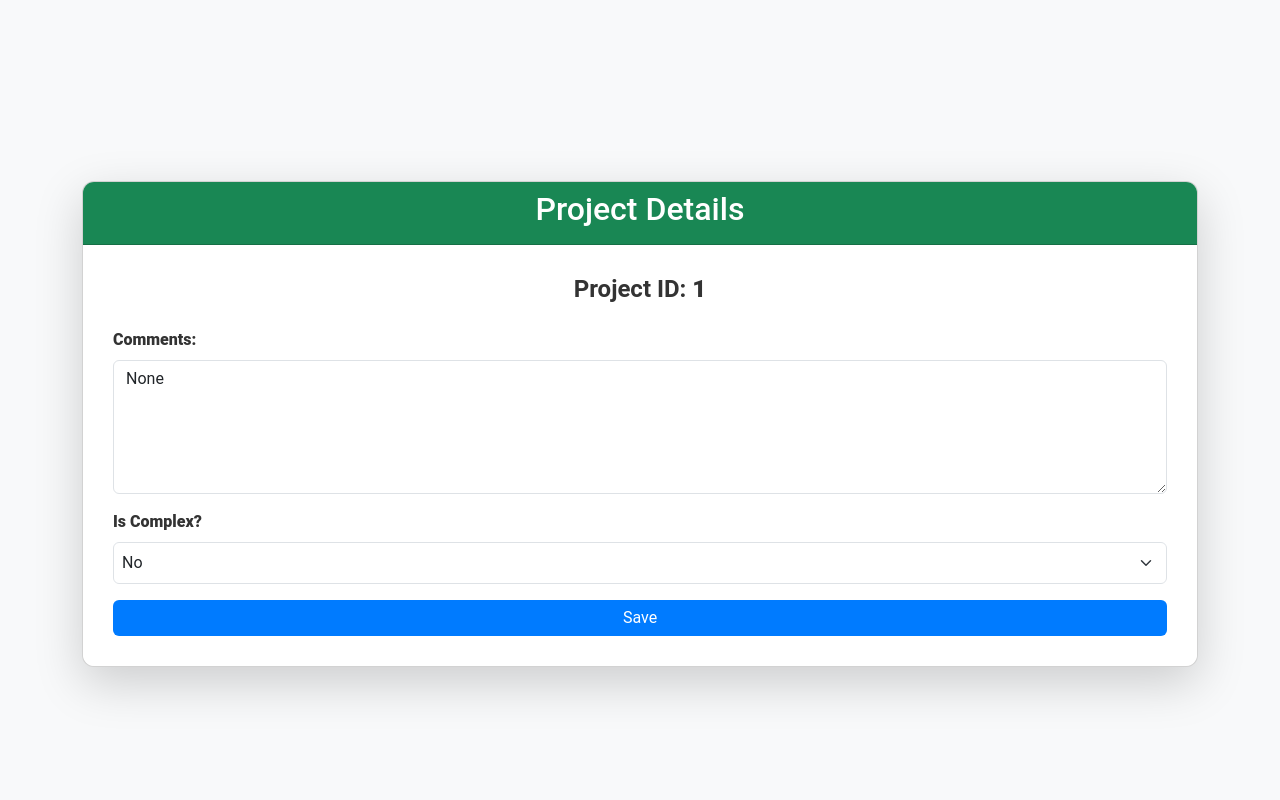
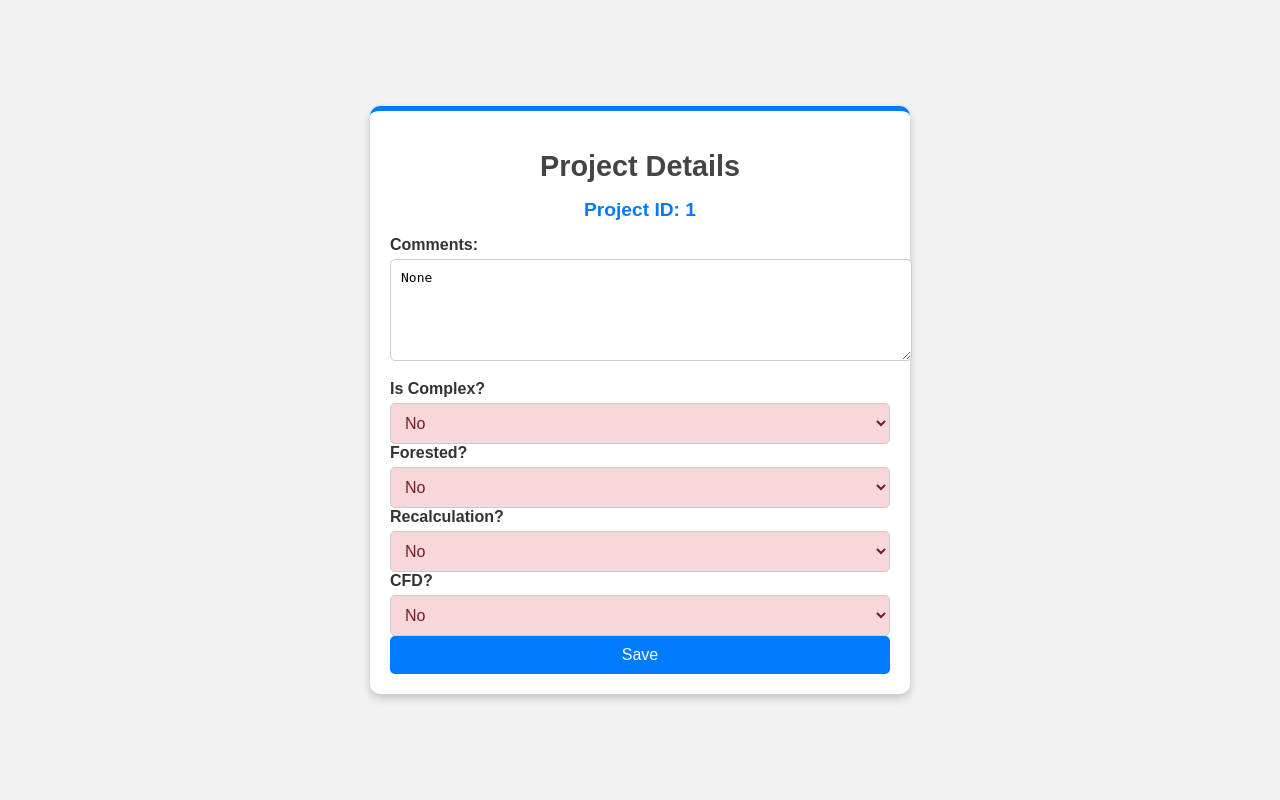
Before and after one commit to NaqueebJagirdar/dev_excel, a Flask app: page /project/1 in a window 1280 px wide. Run offline with Flask 3, Linux system fonts and the light colour scheme; parts of the project's set-up code (start-up, migrations or seed data) failed here and were passed over.

Commit message:
added binary functions and better styles

```diff
--- a/app.py
+++ b/app.py
@@ -185,7 +185,6 @@
 @app.route("/project/<project_id>", methods=["GET", "POST"])
 def project_page(project_id):
     if request.method == "GET":
-        # Fetch existing project data
         project = session.query(ProjectData).filter_by(project_id=project_id).first()
         if project:
             return render_template(
@@ -193,40 +192,54 @@
                 project_id=project_id,
                 data=project.data,
                 is_complex=project.is_complex,
+                forested=project.forested,
+                recalculation=project.recalculation,
+                cfd=project.cfd,
             )
         else:
-            # Render blank page for a new project
             return render_template(
-                "project.html", project_id=project_id, data=None, is_complex="no"
+                "project.html",
+                project_id=project_id,
+                data=None,
+                is_complex="no",
+                forested="no",
+                recalculation="no",
+                cfd="no",
             )
     elif request.method == "POST":
-        # Save or update project data
         data = request.form.get("data")
         is_complex = request.form.get("complex")
-        print(f"Received data: {data}, is_complex: {is_complex}")  # Debug line
+        forested = request.form.get("forested")
+        recalculation = request.form.get("recalculation")
+        cfd = request.form.get("cfd")
+
         project = session.query(ProjectData).filter_by(project_id=project_id).first()
         if project:
-            project.data = data  # Update existing project
+            project.data = data
             project.is_complex = is_complex
+            project.forested = forested
+            project.recalculation = recalculation
+            project.cfd = cfd
         else:
             new_project = ProjectData(
-                project_id=project_id, data=data, is_complex=is_complex
+                project_id=project_id,
+                data=data,
+                is_complex=is_complex,
+                forested=forested,
+                recalculation=recalculation,
+                cfd=cfd,
             )
-            session.add(new_project)  # Add new project
+            session.add(new_project)
         session.commit()
-        # Debugging: Verify database update
-        updated_project = (
-            session.query(ProjectData).filter_by(project_id=project_id).first()
-        )
-        print(
-            f"Updated Project Data: {updated_project.data}, Is Complex: {updated_project.is_complex}"
-        )
 
         return render_template(
             "project.html",
             project_id=project_id,
             data=data,
             is_complex=is_complex,
+            forested=forested,
+            recalculation=recalculation,
+            cfd=cfd,
         )
 
 
--- a/models.py
+++ b/models.py
@@ -51,6 +51,9 @@
     project_id = Column(String, unique=True, nullable=False)
     data = Column(Text, nullable=True)  # Field to store project-specific data
     is_complex = Column(String, default="no")
+    forested = Column(String, default="no")  # New field
+    recalculation = Column(String, default="no")  # New field
+    cfd = Column(String, default="no")  # New field
 
 
 # Create tables for all models
--- a/static/Script1.js
+++ /dev/null
@@ -1 +0,0 @@
-// JavaScript source code
--- /dev/null
+++ b/static/project_script.js
@@ -0,0 +1,9 @@
+document.querySelectorAll("select").forEach(select => {
+    const updateStyle = () => {
+        const value = select.value.toLowerCase();
+        select.setAttribute("data-value", value);
+    };
+
+    select.addEventListener("change", updateStyle);
+    updateStyle(); // Set initial style
+});
--- a/static/project_styles.css
+++ b/static/project_styles.css
@@ -1,57 +1,111 @@
+/* General styling for the page */
 body {
-    font-family: 'Roboto', Arial, sans-serif;
-    background-color: #f8f9fa;
+    font-family: Arial, sans-serif;
+    background-color: #f2f2f2;
     margin: 0;
     padding: 0;
     display: flex;
     justify-content: center;
     align-items: center;
-    height: 100vh;
+    min-height: 100vh;
 }
 
-.card {
-    border-radius: 12px;
-    overflow: hidden;
+/* Styling for the project container */
+.project-container {
+    background-color: #ffffff;
+    padding: 20px;
+    border-radius: 10px;
+    box-shadow: 0 4px 8px rgba(0, 0, 0, 0.2);
+    width: 90%;
+    max-width: 500px;
+    text-align: left;
+    border-top: 5px solid #007bff; /* Blue header */
 }
 
-.card-header {
-    background-color: #28a745; /* Green header */
-    color: white;
+/* Header styling */
+h1 {
+    color: #444444;
+    font-size: 1.8em;
     text-align: center;
-    font-weight: bold;
+    margin-bottom: 10px;
 }
 
-.card-body {
-    padding: 30px;
-    background-color: #ffffff;
-    border-radius: 0 0 12px 12px;
+h2 {
+    color: #007bff; /* Blue color */
+    font-size: 1.2em;
+    text-align: center;
+    margin-bottom: 15px;
 }
 
-textarea {
-    font-size: 1rem;
-    line-height: 1.5;
-}
-
-button.btn-primary {
-    background-color: #007bff;
-    border: none;
-}
-
-button.btn-primary:hover {
-    background-color: #0056b3;
-}
-
-.form-label {
+/* Labels */
+label {
     font-weight: bold;
+    display: block;
+    margin-bottom: 5px;
     color: #333333;
 }
 
-.form-select {
-    font-size: 1rem;
-    padding: 8px;
+/* Textarea */
+textarea {
+    width: 100%;
+    padding: 10px;
+    font-size: 1em;
+    margin-bottom: 15px;
+    border: 1px solid #cccccc;
+    border-radius: 5px;
+    min-height: 80px;
 }
 
-h4 {
-    font-weight: bold;
-    color: #333333;
+/* Binary row for dropdowns */
+.binary-row {
+    display: flex;
+    justify-content: space-between;
+    gap: 10px;
+    margin-bottom: 15px;
 }
+
+/* Styling for dropdown containers */
+.container {
+    flex: 1;
+    background-color: #e3f2fd;
+    padding: 10px;
+    border-radius: 8px;
+}
+
+/* Dropdown styles */
+select {
+    width: 100%;
+    padding: 10px;
+    font-size: 1em;
+    border: 1px solid #cccccc;
+    border-radius: 5px;
+    transition: background-color 0.3s ease;
+}
+
+/* Dropdown colors for Yes and No */
+select[data-value="yes"] {
+    background-color: #d4edda; /* Green background for Yes */
+    color: #155724;
+}
+
+select[data-value="no"] {
+    background-color: #f8d7da; /* Red background for No */
+    color: #721c24;
+}
+
+/* Submit button */
+button {
+    background-color: #007bff;
+    color: white;
+    border: none;
+    cursor: pointer;
+    padding: 10px;
+    font-size: 1em;
+    border-radius: 5px;
+    width: 100%;
+    transition: background-color 0.3s ease;
+}
+
+button:hover {
+    background-color: #0056b3;
+}
--- a/templates/project.html
+++ b/templates/project.html
@@ -4,36 +4,43 @@
     <meta charset="UTF-8">
     <meta name="viewport" content="width=device-width, initial-scale=1.0">
     <title>Project Details</title>
-    <link rel="stylesheet" href="https://cdn.jsdelivr.net/npm/bootstrap@5.3.0-alpha3/dist/css/bootstrap.min.css">
     <link rel="stylesheet" href="{{ url_for('static', filename='project_styles.css') }}">
 </head>
 <body>
-    <div class="container mt-5">
-        <div class="card shadow-lg">
-            <div class="card-header bg-success text-white">
-                <h2 class="text-center">Project Details</h2>
-            </div>
-            <div class="card-body">
-                <h4 class="text-center mb-4">Project ID: <strong>{{ project_id }}</strong></h4>
-                <form method="POST">
-                    <div class="mb-3">
-                        <label for="comments" class="form-label"><strong>Comments:</strong></label>
-                        <textarea name="data" id="comments" rows="5" class="form-control">{{ data }}</textarea>
-                    </div>
-                    <div class="mb-3">
-                        <label for="complex" class="form-label"><strong>Is Complex?</strong></label>
-                        <select name="complex" id="complex" class="form-select">
-                            <option value="yes" {% if is_complex == "yes" %}selected{% endif %}>Yes</option>
-                            <option value="no" {% if is_complex == "no" %}selected{% endif %}>No</option>
-                        </select>
-                    </div>
-                    <div class="d-grid">
-                        <button type="submit" class="btn btn-primary">Save</button>
-                    </div>
-                </form>
-            </div>
-        </div>
+    <div class="project-container">
+        <h1>Project Details</h1>
+        <h2>Project ID: {{ project_id }}</h2>
+        <form method="POST">
+            <label for="comments">Comments:</label>
+            <textarea name="data" rows="5" class="project-textarea">{{ data }}</textarea>
+
+            <label for="complex">Is Complex?</label>
+            <select name="complex" id="complex">
+                <option value="yes" {% if is_complex == "yes" %}selected{% endif %}>Yes</option>
+                <option value="no" {% if is_complex == "no" %}selected{% endif %}>No</option>
+            </select>
+
+            <label for="forested">Forested?</label>
+            <select name="forested" id="forested">
+                <option value="yes" {% if forested == "yes" %}selected{% endif %}>Yes</option>
+                <option value="no" {% if forested == "no" %}selected{% endif %}>No</option>
+            </select>
+
+            <label for="recalculation">Recalculation?</label>
+            <select name="recalculation" id="recalculation">
+                <option value="yes" {% if recalculation == "yes" %}selected{% endif %}>Yes</option>
+                <option value="no" {% if recalculation == "no" %}selected{% endif %}>No</option>
+            </select>
+
+            <label for="cfd">CFD?</label>
+            <select name="cfd" id="cfd">
+                <option value="yes" {% if cfd == "yes" %}selected{% endif %}>Yes</option>
+                <option value="no" {% if cfd == "no" %}selected{% endif %}>No</option>
+            </select>
+
+            <button type="submit">Save</button>
+        </form>
     </div>
-    <script src="https://cdn.jsdelivr.net/npm/bootstrap@5.3.0-alpha3/dist/js/bootstrap.bundle.min.js"></script>
+    <script src="{{ url_for('static', filename='project_script.js') }}"></script>
 </body>
 </html>
```
